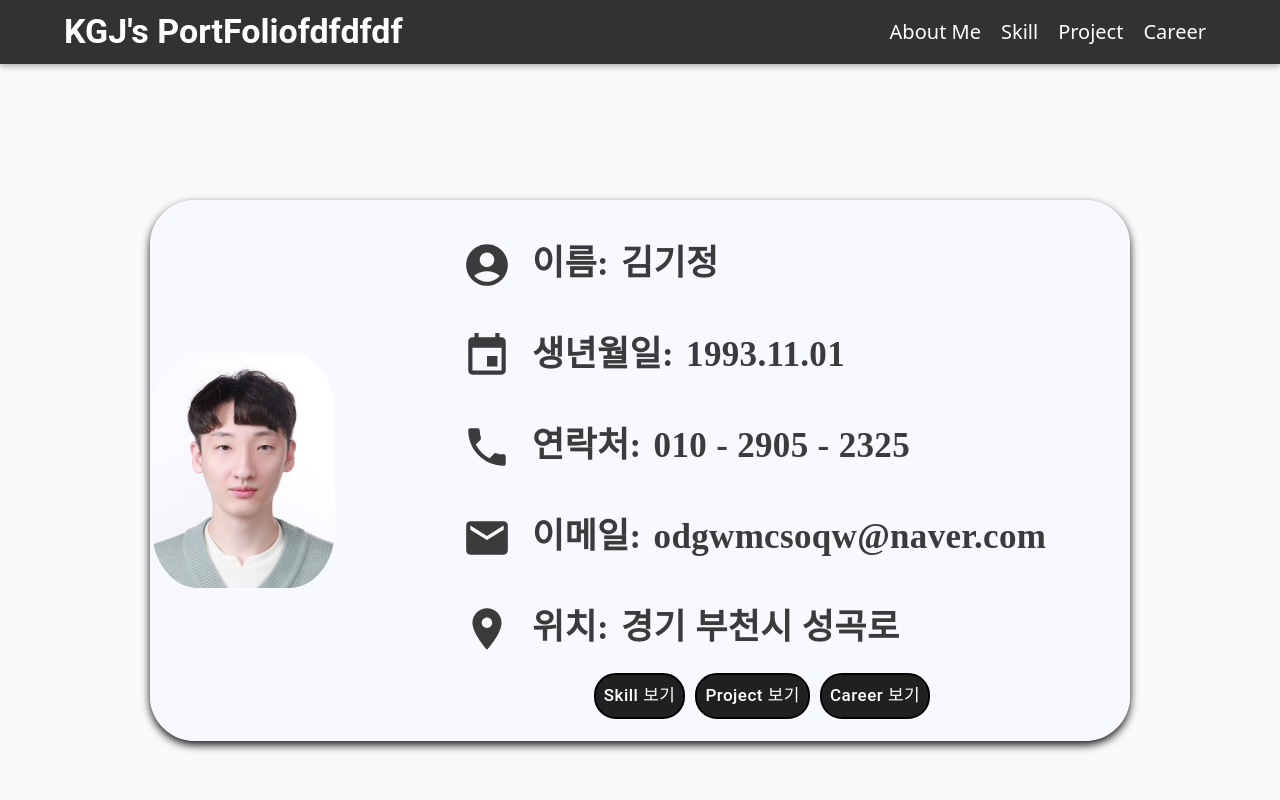
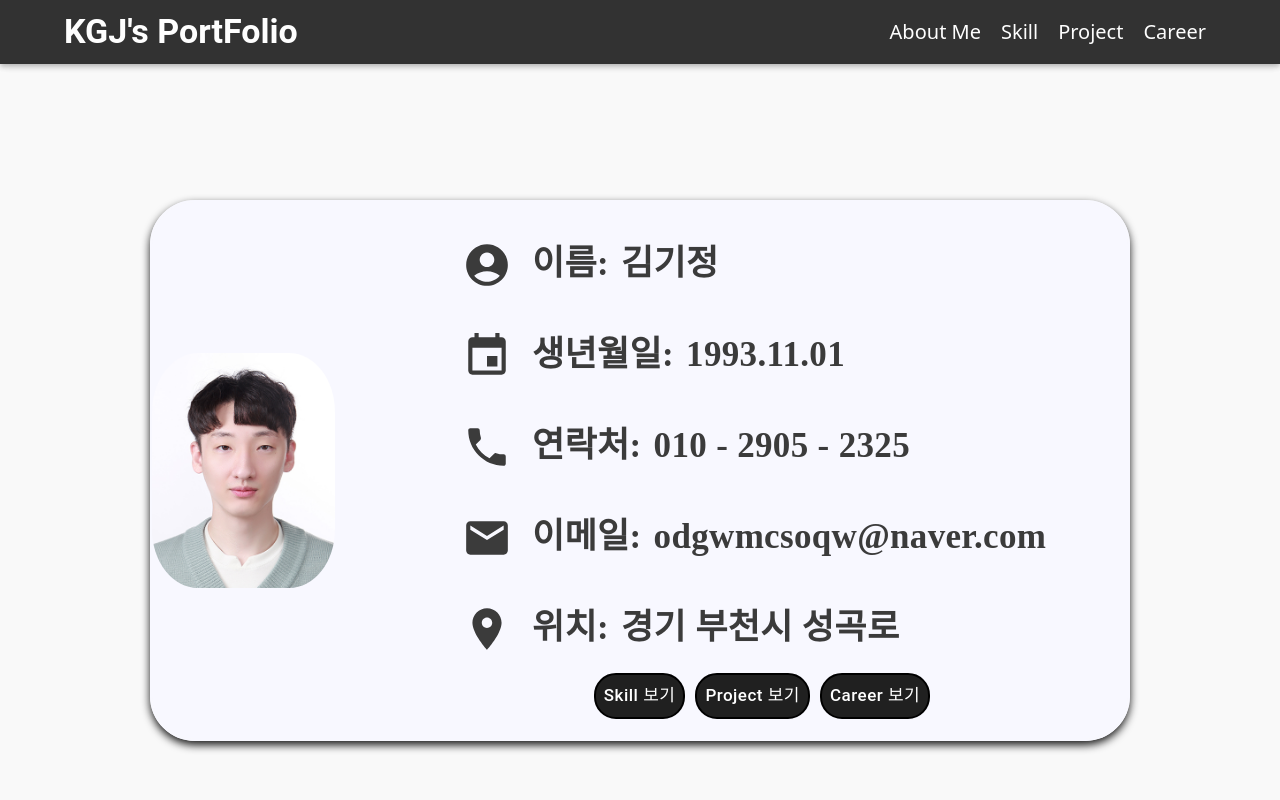
Before and after one commit to KimGiJeong1101/kgj-portfolio, a React (Vite) app: page / in a window 1280 px wide. Shown: the top 800 px of the page. Built offline with nearby package versions, Linux system fonts and the light colour scheme; a web font is replaced by a local one.

Commit message:
테스트완료 ! 다시 재수정

```diff
--- a/src/components/Header.jsx
+++ b/src/components/Header.jsx
@@ -47,7 +47,7 @@ const Header = () => {
               justifyContent: "flex-start", // LOGO 왼쪽 정렬
             }}
           >
-            KGJ's PortFoliofdfdfdf
+            KGJ's PortFolio
           </Typography>
           {/* 햄버거 아이콘 */}
           <Box
```
